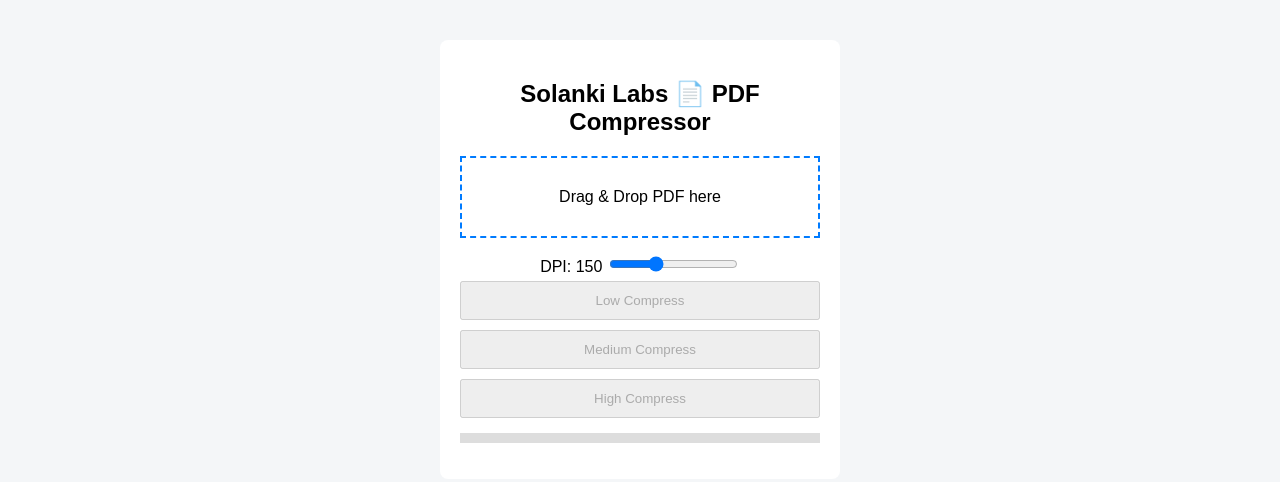
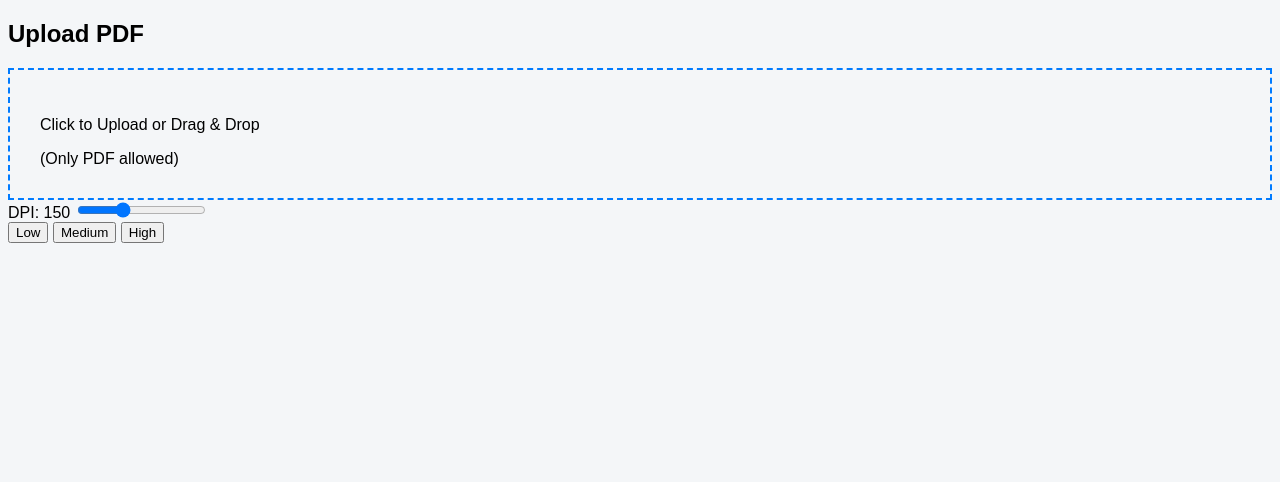
Before and after one commit to Vishal-Solanki-1/Pdf-Compressor, a FastAPI app: page / in a window 1280 px wide. Shown: the top 482 px of the page. Run offline with FastAPI, Linux system fonts and the light colour scheme; some libraries are stand-ins or nearby versions.

Commit message:
Update index.html

```diff
--- a/templates/index.html
+++ b/templates/index.html
@@ -2,37 +2,52 @@
 <html>
 <head>
     <meta name="viewport" content="width=device-width, initial-scale=1">
+    <title>PDF Compressor</title>
     <link rel="stylesheet" href="/static/style.css">
 </head>
 
 <body>
-<div class="box">
 
-<h2>Solanki Labs
-    📄 PDF Compressor</h2>
+<div class="container">
+  <div class="upload-card">
 
-<div id="drop-area">
-  Drag & Drop PDF here
-  <input type="file" id="fileInput" hidden>
+    <div class="header">
+      <h2>Upload PDF</h2>
     </div>
 
-<p id="fileInfo"></p>
+    <!-- Upload Area -->
+    <div id="drop-area">
+      <p>Click to Upload or Drag & Drop</p>
+      <span>(Only PDF allowed)</span>
+      <input type="file" id="fileInput" accept="application/pdf" hidden>
+    </div>
 
+    <!-- File Info -->
+    <div id="fileInfo"></div>
+
+    <!-- Compression Slider -->
     <label>DPI: <span id="dpiVal">150</span></label>
     <input type="range" id="dpi" min="72" max="300" value="150">
 
-<div class="btns">
-  <button disabled onclick="upload('low')">Low Compress</button>
-  <button disabled onclick="upload('medium')">Medium Compress</button>
-  <button disabled onclick="upload('high')">High Compress</button>
+    <!-- Buttons -->
+    <div class="actions">
+      <button onclick="upload('low')">Low</button>
+      <button onclick="upload('medium')">Medium</button>
+      <button onclick="upload('high')">High</button>
     </div>
 
-<div id="progress">
-  <div id="bar"></div>
+    <!-- Progress -->
+    <div class="progress-bar">
+      <div id="progress"></div>
     </div>
 
-<p id="result"></p>
+    <!-- Result -->
+   <div id="resultBox" style="display:none;">
+     <p id="sizes"></p>
+     <button id="downloadBtn">Download PDF</button>
+   </div>
 
+  </div>
 </div>
 
 <script src="/static/script.js"></script>
```
Lines whose indentation alone changed are shown as unchanged.
